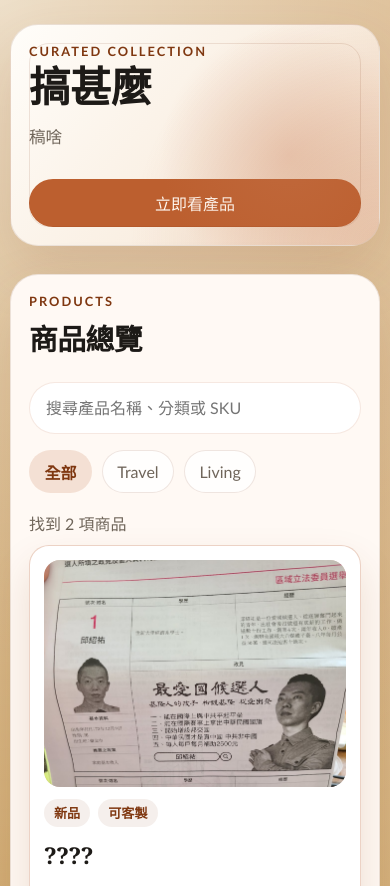
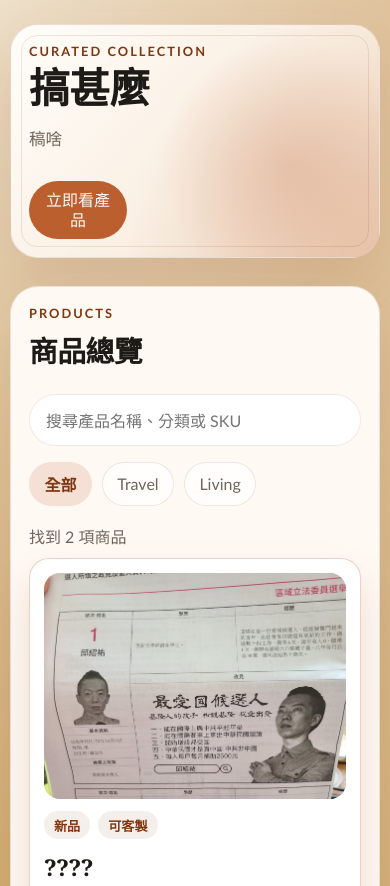
Before and after one commit to tinnsibakery-collab/Tinnsi, a website: page index.html in a window 390 px wide. Shown: the top 886 px of the page. Drawn offline with Linux system fonts and the light colour scheme.

Commit message:
fix: unify storefront button widths

```diff
--- a/assets/styles/site.css
+++ b/assets/styles/site.css
@@ -173,10 +173,15 @@ code {
   display: inline-flex;
   align-items: center;
   justify-content: center;
+  width: 98px;
+  max-width: 100%;
   min-height: 48px;
-  padding: 0 18px;
+  padding: 8px 10px;
   border-radius: 999px;
   border: 1px solid transparent;
+  text-align: center;
+  line-height: 1.25;
+  white-space: normal;
   transition: transform 140ms ease, border-color 140ms ease, background 140ms ease;
 }
 
@@ -434,7 +439,7 @@ code {
 
 .product-card-actions .button,
 .detail-actions .button {
-  flex: 1 1 140px;
+  flex: 0 0 98px;
 }
 
 .product-price {
@@ -590,6 +595,21 @@ code {
     padding: 18px;
   }
 
+  .hero::after {
+    inset: 10px;
+    border-radius: 16px;
+  }
+
+  .hero h1 {
+    max-width: 100%;
+    font-size: clamp(2.2rem, 10.5vw, 3rem);
+    line-height: 1.02;
+  }
+
+  .hero-tagline {
+    max-width: 100%;
+  }
+
   .hero-actions,
   .section-heading,
   .detail-header,
@@ -600,7 +620,7 @@ code {
   }
 
   .button {
-    width: 100%;
+    width: 98px;
   }
 
   .product-card-actions {
```
